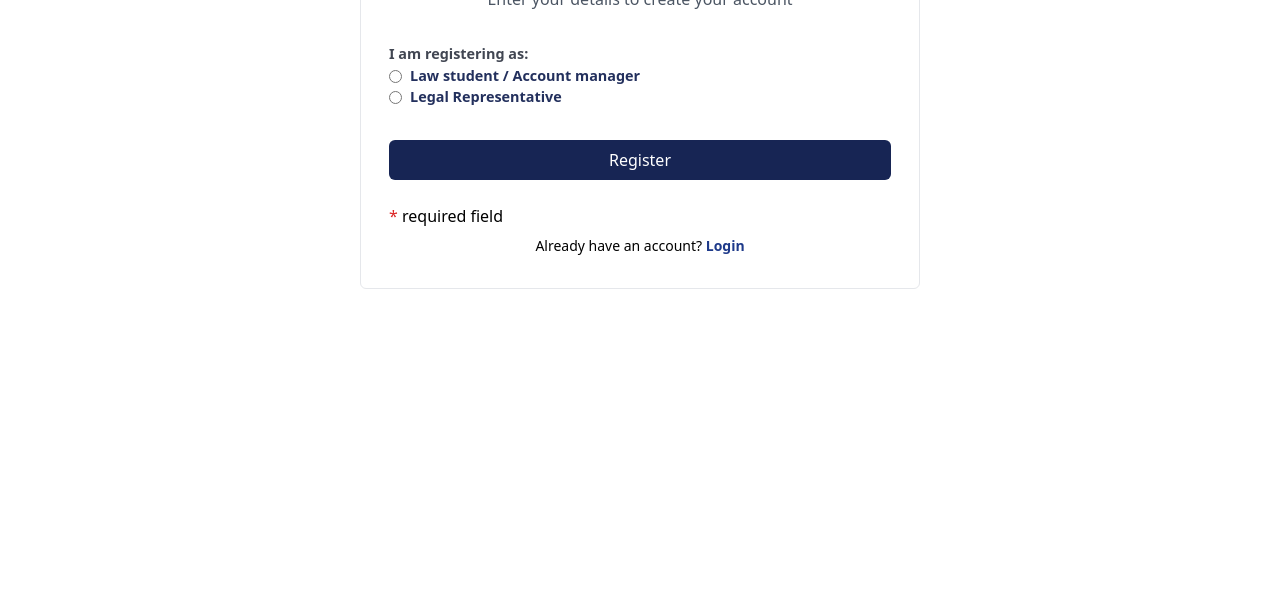
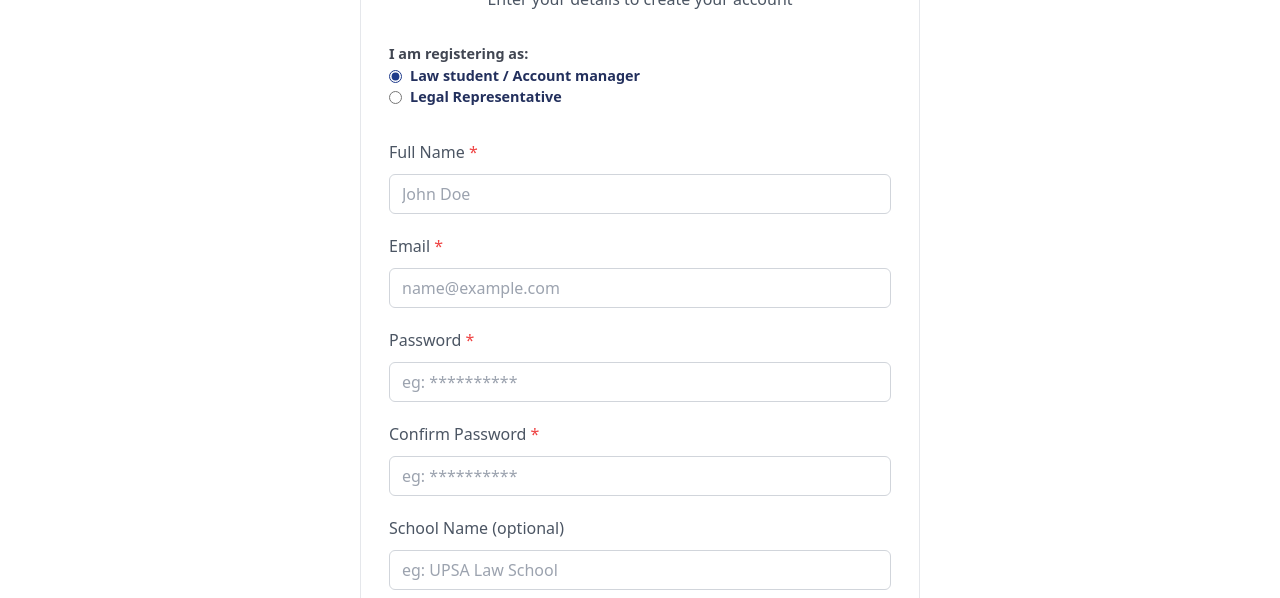
Before and after one commit to WindowsM16a/freelegal-web, a React (Vite) app: page /register in a window 1280 px wide. Shown: the part 202-800 px from the top of the page. Built offline with nearby package versions, Linux system fonts and the light colour scheme.

Commit message:
default registration form option

```diff
--- a/src/pages/register.tsx
+++ b/src/pages/register.tsx
@@ -117,6 +117,7 @@ const Register = () => {
 										name="userType"
 										value="volunteer"
 										id="volunteer"
+										defaultChecked={true}
 										onClick={handleVolunteerRadio}
 										className="mt-[0.1rem] hover:cursor-pointer accent-blue-900"
 									/>
@@ -140,7 +141,7 @@ const Register = () => {
 								</label>
 							</div>
 						</div>
-						<div id="volunteerForm" className="hidden flex-col gap-5 mt-3">
+						<div id="volunteerForm" className="flex flex-col gap-5 mt-3">
 							<label
 								htmlFor="name"
 								className="flex flex-col gap-2.5 text-gray-600 font-medium"
```
